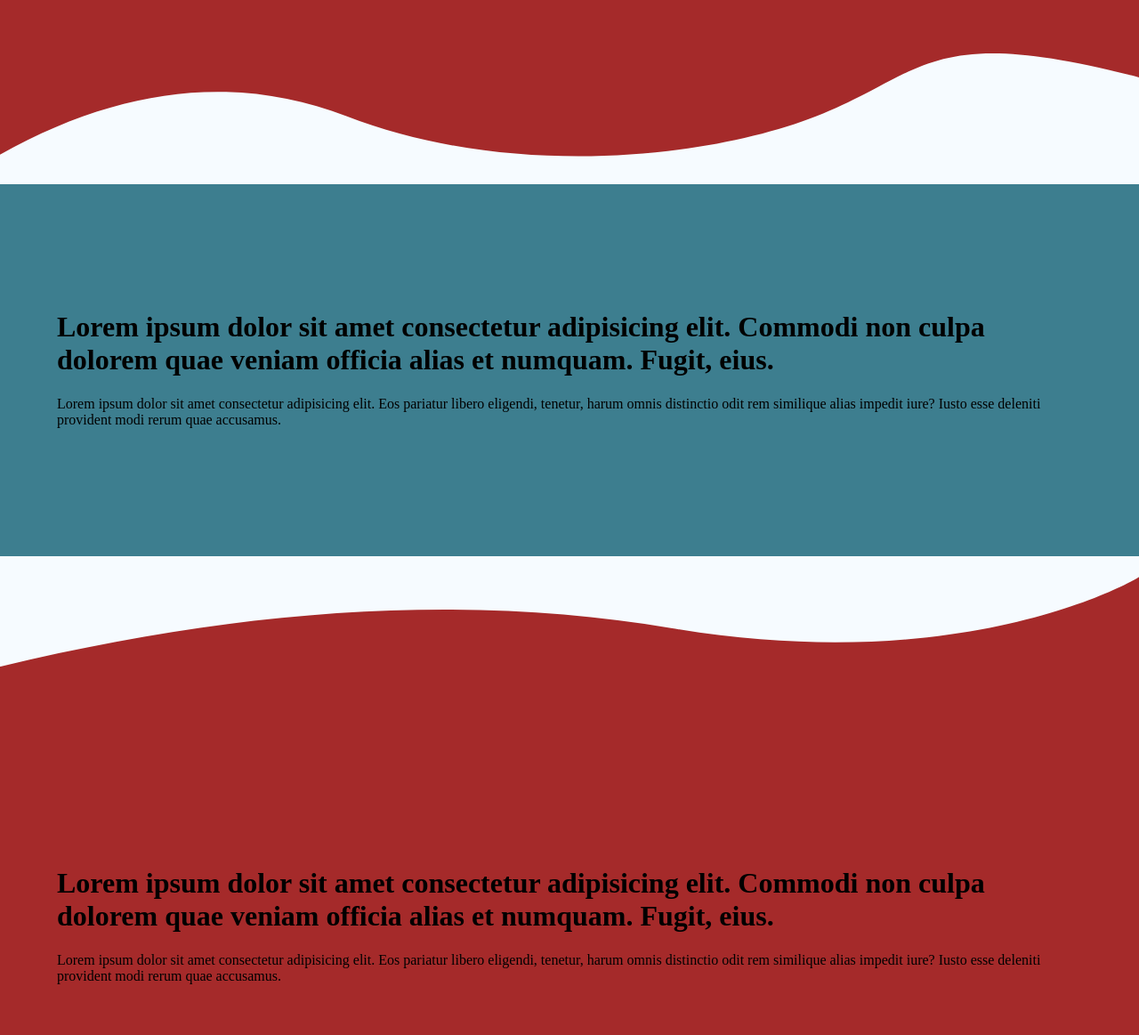
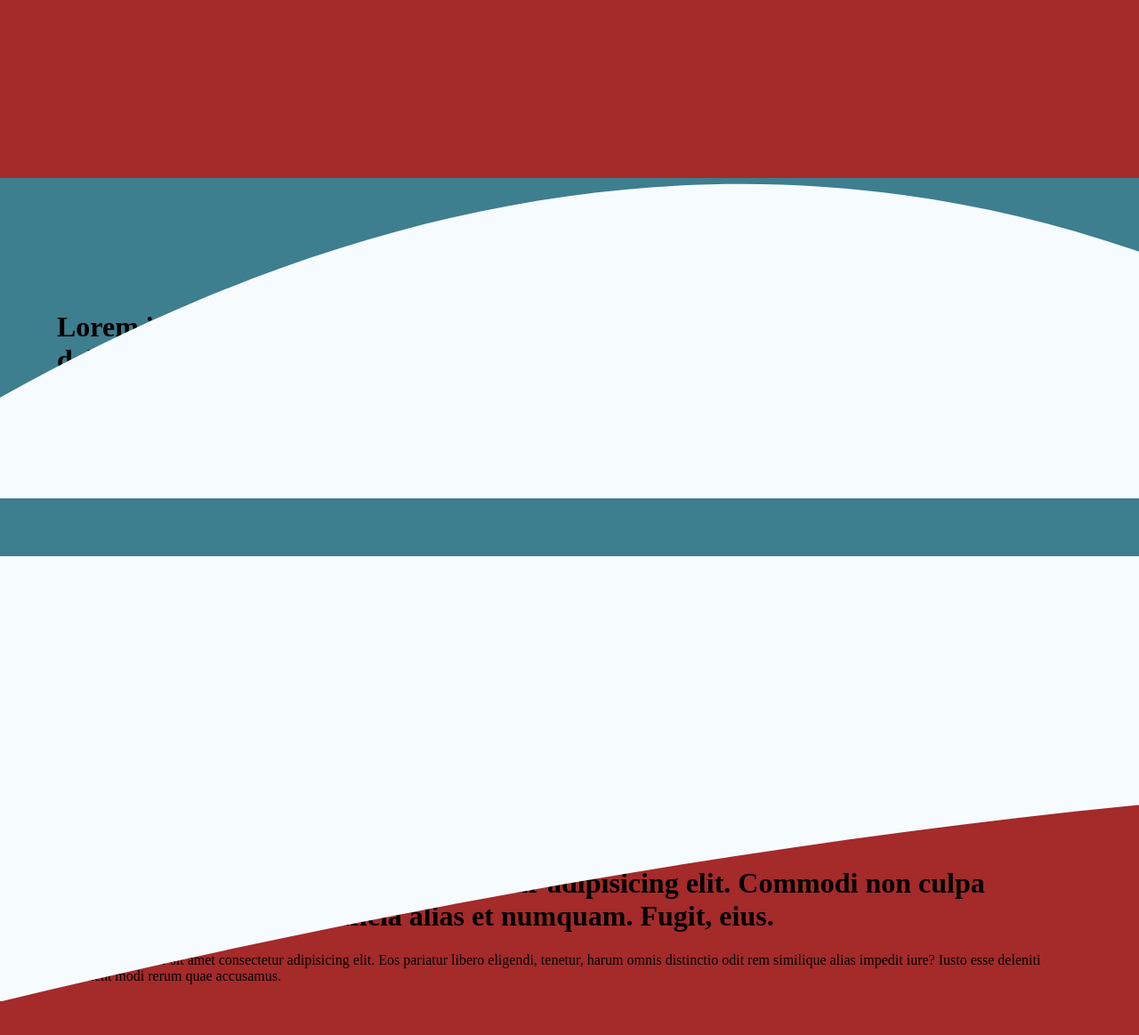
Before and after one commit to imkaransandhu/svgtesting, a plain HTML site: page index.html in a window 1280 px wide. Shown: the part 425-1588 px from the top of the page at 89% size. Drawn offline with Linux system fonts and the light colour scheme.

Commit message:
Fix: background image contain to cover

```diff
--- a/style.css
+++ b/style.css
@@ -41,7 +41,7 @@ body {
     right: 0;
     top: calc((-10.9/100) * 100vw);
     background-image: url(./images/bg-section-top-desktop-1.svg);
-    background-size: contain;
+    background-size: cover;
     background-repeat: no-repeat;
     height: 500px;
 }
@@ -53,7 +53,7 @@ body {
     right: 0;
     bottom: -500px;
     background-image: url(./images/bg-section-bottom-desktop-1.svg);
-    background-size: contain;
+    background-size: cover;
     background-repeat: no-repeat;
     height: 500px;
 }
```
